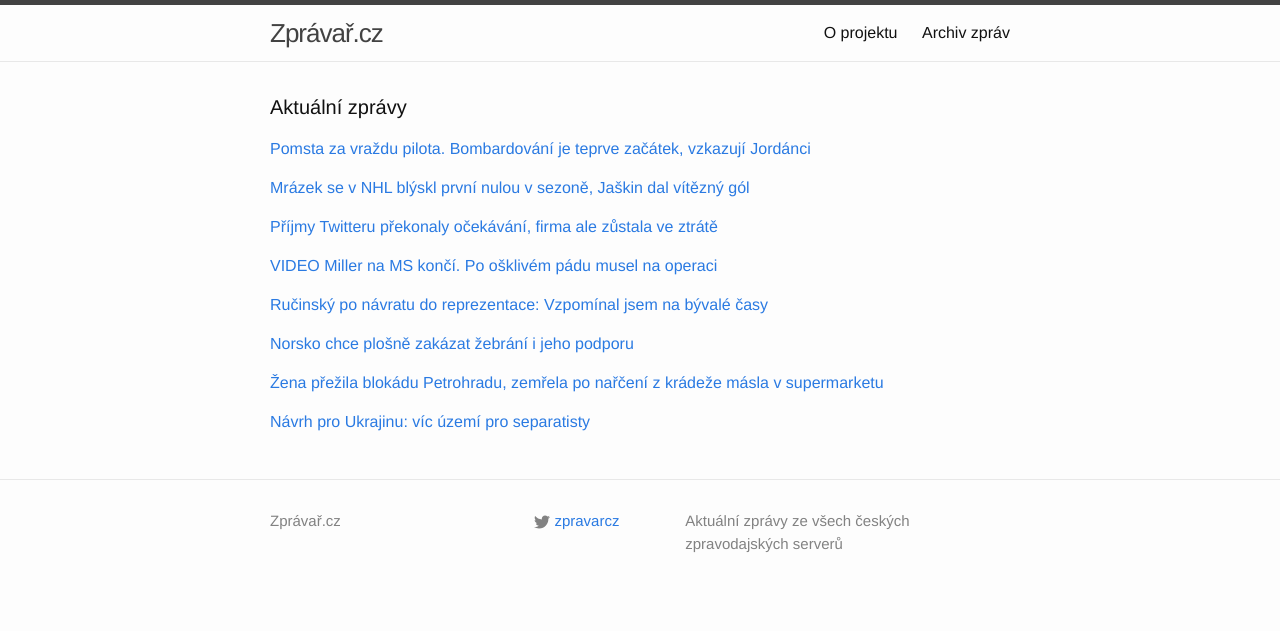
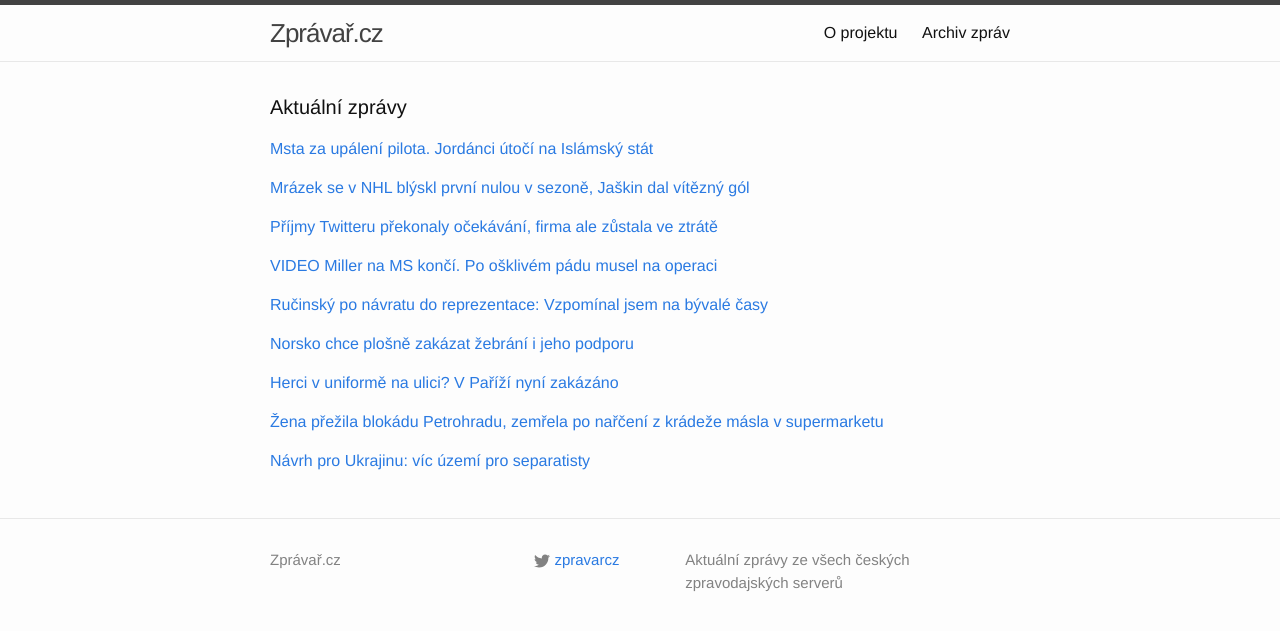
Before and after one commit to adliska/zpravar, a Jekyll site: the page built from index.html, in a window 1280 px wide. Shown: the top 631 px of the page. Built offline with Jekyll 4.4.1, drawn with Linux system fonts in a browser that asks for light colours.

Commit message:
zpravar news update

```diff
--- a/index.html
+++ b/index.html
@@ -5,9 +5,11 @@ layout: default
 <div class="home">
     <h1 class="page-heading">Aktuální zprávy</h1>
 
-<p><a href="javascript:;" onclick="toggle_visibility('zpravy0')">Pomsta za vraždu pilota. Bombardování je teprve začátek, vzkazují Jordánci </a></p>
+<p><a href="javascript:;" onclick="toggle_visibility('zpravy0')">Msta za upálení pilota. Jordánci útočí na Islámský stát</a></p>
 <div id="zpravy0" style="display:none">
 <ul>
+<li><a href=http://www.tyden.cz/rubriky/zahranici/asie-a-oceanie/msta-za-upaleni-pilota-jordanci-utoci-na-islamsky-stat_332545.html>Msta za upálení pilota. Jordánci útočí na Islámský stát - www.tyden.cz</a></li>
+<li><a href=http://www.tyden.cz/rubriky/zahranici/asie-a-oceanie/msta-za-upaleni-pilota-jordansko-utoci-na-islamsky-stat_332545.html>Msta za upálení pilota. Jordánsko útočí na Islámský stát - www.tyden.cz</a></li>
 <li><a href=http://www.lidovky.cz/pomsta-za-vrazdu-pilota-bombardovani-je-teprve-zacatek-vzkazuji-jordanci-1r5-/zpravy-svet.aspx?c=A150206_073212_ln_zahranici_rof>Pomsta za vraždu pilota. Bombardování je teprve začátek, vzkazují Jordánci  - www.lidovky.cz</a></li>
 <li><a href=http://zpravy.e15.cz/zahranicni/udalosti/jordansko-slibuje-odvetu-americane-presouvaji-zachranare-1160251>Jordánsko slibuje odvetu, Američané přesouvají záchranáře - zpravy.e15.cz</a></li>
 <li><a href=http://www.tyden.cz/rubriky/zahranici/asie-a-oceanie/to-je-jen-zacatek-jordansko-utoci-na-islamsky-stat_332545.html>\"To je jen začátek!\" Jordánsko útočí na Islámský stát - www.tyden.cz</a></li>
@@ -60,15 +62,22 @@ layout: default
 <li><a href=http://zpravy.e15.cz/zahranicni/udalosti/norsko-chce-plosne-zakazat-zebrani-i-jeho-podporu-1160249>Norsko chce plošně zakázat žebrání i jeho podporu - zpravy.e15.cz</a></li>
 <li><a href=http://zpravy.aktualne.cz/zahranici/norsko-chce-plosne-zakazat-zebrani-i-jeho-podporu/r~bb2583aeadcc11e4b98c002590604f2e/>Norsko chce plošně zakázat žebrání i jeho podporu - zpravy.aktualne.cz</a></li>
 </ul>
-</div><p><a href="javascript:;" onclick="toggle_visibility('zpravy6')">Žena přežila blokádu Petrohradu, zemřela po nařčení z krádeže másla v supermarketu</a></p>
+</div><p><a href="javascript:;" onclick="toggle_visibility('zpravy6')">Herci v uniformě na ulici? V Paříží nyní zakázáno</a></p>
 <div id="zpravy6" style="display:none">
+<ul>
+<li><a href=http://echo24.cz/a/wFeyz>Herci v uniformě na ulici? V Paříží nyní zakázáno - echo24.cz</a></li>
+<li><a href=http://www.tyden.cz/rubriky/relax/cestovani/pariz-po-utocich-zakazala-nataceni-filmu-s-herci-v-uniformach_332551.html>Paříž po útocích zakázala natáčení filmů s herci v uniformách - www.tyden.cz</a></li>
+<li><a href=http://zpravy.idnes.cz/zakaz-scen-s-ozbrojenymi-herci-v-parizi-fca-/zahranicni.aspx?c=A150206_081156_zahranicni_jj>V Paříži se kvůli útokům nesmí natáčet filmy s herci v uniformách - zpravy.idnes.cz</a></li>
+</ul>
+</div><p><a href="javascript:;" onclick="toggle_visibility('zpravy7')">Žena přežila blokádu Petrohradu, zemřela po nařčení z krádeže másla v supermarketu</a></p>
+<div id="zpravy7" style="display:none">
 <ul>
 <li><a href=http://www.novinky.cz/zahranicni/evropa/360905-zena-prezila-blokadu-petrohradu-zemrela-po-narceni-z-kradeze-masla-v-supermarketu.html>Žena přežila blokádu Petrohradu, zemřela po nařčení z krádeže másla v supermarketu - www.novinky.cz</a></li>
 <li><a href=http://zpravy.idnes.cz/rusko-petrohrad-seniorka-kradez-smrt-d81-/zahranicni.aspx?c=A150206_071259_zahranicni_bse>V dětství přežila blokádu Petrohradu, teď žena podlehla nařčení z krádeže - zpravy.idnes.cz</a></li>
 <li><a href=http://www.tyden.cz/rubriky/zahranici/rusko-a-okoli/prezila-blokadu-petrohradu-ale-ne-narceni-z-kradeze-masla_332548.html>Přežila blokádu Petrohradu, ale ne nařčení z krádeže másla - www.tyden.cz</a></li>
 </ul>
-</div><p><a href="javascript:;" onclick="toggle_visibility('zpravy7')">Návrh pro Ukrajinu: víc území pro separatisty</a></p>
-<div id="zpravy7" style="display:none">
+</div><p><a href="javascript:;" onclick="toggle_visibility('zpravy8')">Návrh pro Ukrajinu: víc území pro separatisty</a></p>
+<div id="zpravy8" style="display:none">
 <ul>
 <li><a href=http://www.tyden.cz/rubriky/zahranici/rusko-a-okoli/navrh-pro-ukrajinu-vic-uzemi-pro-separatisty_332543.html>Návrh pro Ukrajinu: víc území pro separatisty - www.tyden.cz</a></li>
 <li><a href=http://zpravy.aktualne.cz/zahranici/zive-patek-6-unora-ukrajina-rusko-separatiste/r~dfcf7da6ac8511e4ba57002590604f2e/>Živě: Plán pro Ukrajinu? Větší území separatistům, píše tisk - zpravy.aktualne.cz</a></li>
```
